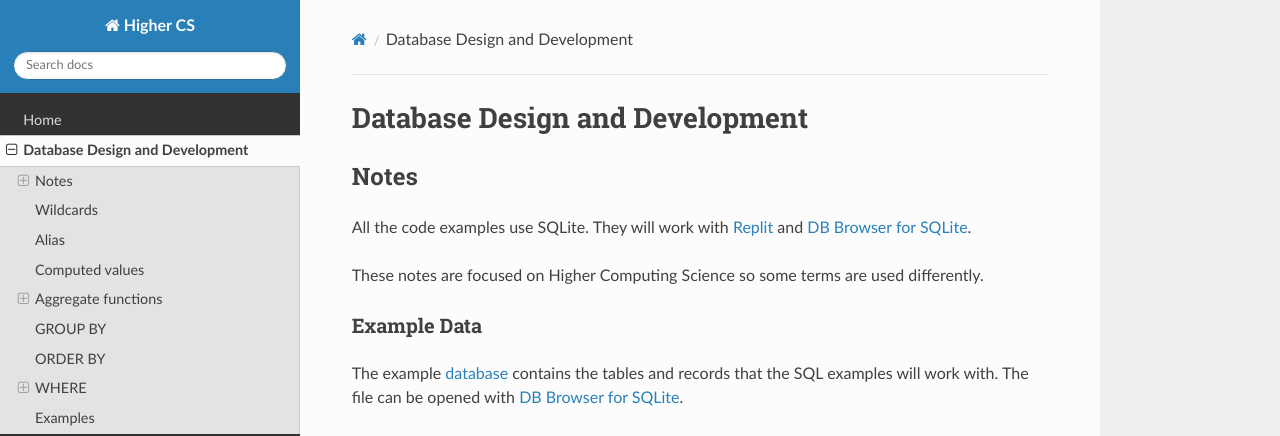
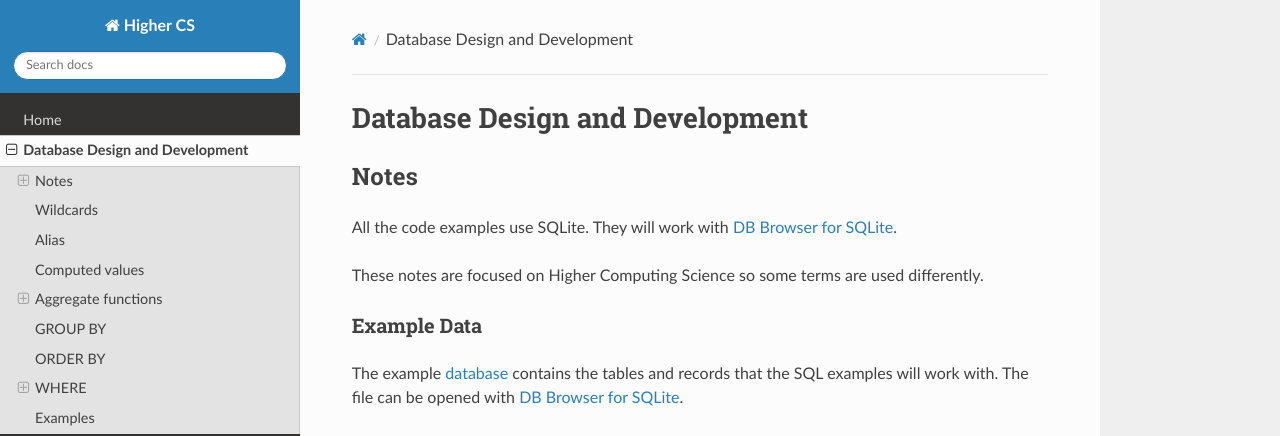
Before and after one commit to MrFriendCS/H-CS, an MkDocs documentation site: the page built from docs/H-CS-DDD.md, in a window 1280 px wide and 900 px high. Shown: the top 436 px of the window. Built offline with MkDocs 1.6.1, drawn with Linux system fonts in a browser that asks for light colours; nearby versions of some CDN libraries.

Commit message:
docs/H-CS-DDD.md updated from https://stackedit.io/

```diff
--- a/docs/H-CS-DDD.md
+++ b/docs/H-CS-DDD.md
@@ -2,7 +2,7 @@
 
 ## Notes
 
-All the code examples use SQLite.  They will work with [Replit](https://replit.com/) and [DB Browser for SQLite](https://sqlitebrowser.org/).
+All the code examples use SQLite.  They will work with [DB Browser for SQLite](https://sqlitebrowser.org/).
 
 These notes are focused on Higher Computing Science so some terms are used differently.
 
```
Also changed, not shown: other parts of docs/H-CS-DDD.md (+2 -1 lines).
